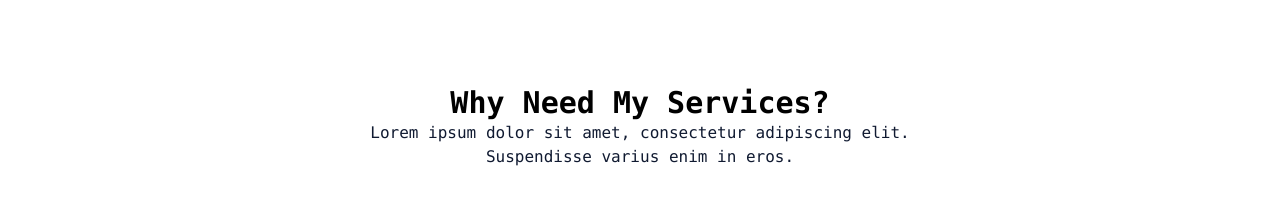
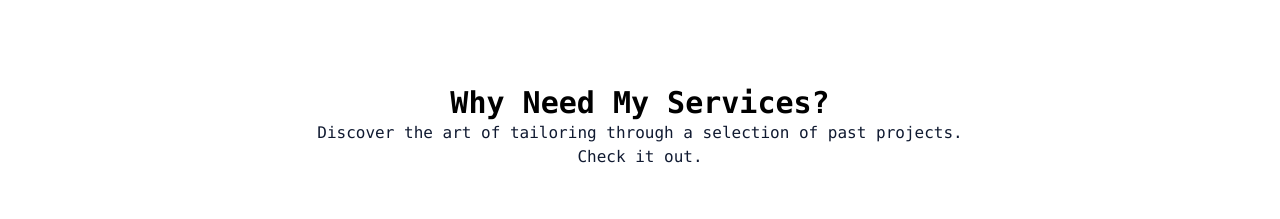
Before and after one commit to kindness-ok/grant-portfolio, a Next.js app: page / in a window 1280 px wide. Shown: the part 1960-2179 px from the top of the page. Built offline with nearby package versions, Linux system fonts and the light colour scheme.

Commit message:
adding finishing touches: part eight

```diff
--- a/src/components/service.tsx
+++ b/src/components/service.tsx
@@ -113,8 +113,8 @@ export default function Services () {
         <div className='w-full flex flex-col justify-center items-center'>
           <Fade>
           <p className={styles.paragrahpTwo}>
-            Lorem ipsum dolor sit amet, consectetur adipiscing elit.<br></br>
-            Suspendisse varius enim in eros.
+            Discover the art of tailoring through a selection of past projects.<br></br>
+            Check it out.
           </p>
           </Fade>
         </div>
```
